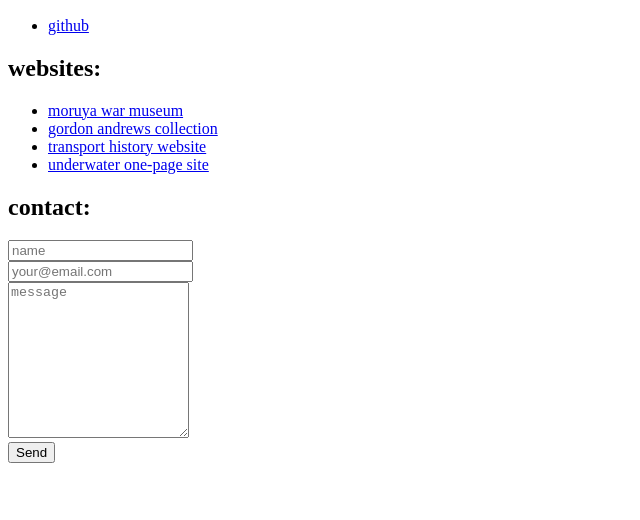
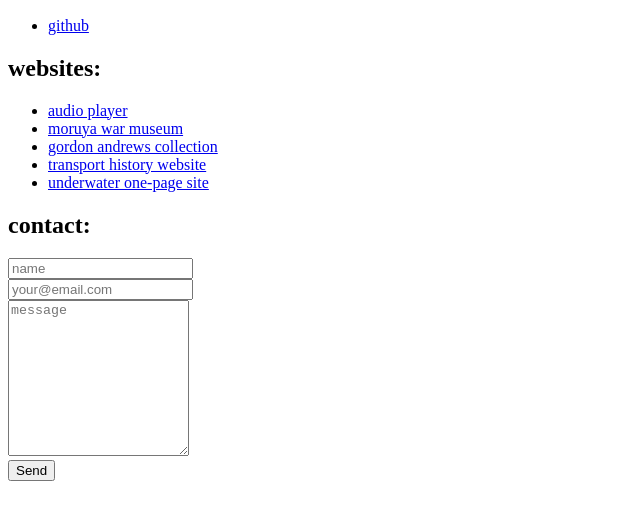
Before and after one commit to tane-simons/portfolio, a plain HTML site: page index.html in a window 1280 px wide. Shown: the part 110-630 px from the top of the page, without its empty margins (0-640 px from the left). Drawn offline with Linux system fonts and the light colour scheme.

Commit message:
add audio player site

```diff
--- a/index.html
+++ b/index.html
@@ -24,6 +24,9 @@
             websites:
         </h2>
         <ul>
+            <li>
+                <a href="https://github.com/tane-simons/audio-player">audio player</a>
+            </li>
             <li>
                 <a href="https://moruyawar.org">moruya war museum</a>
             </li>
```
